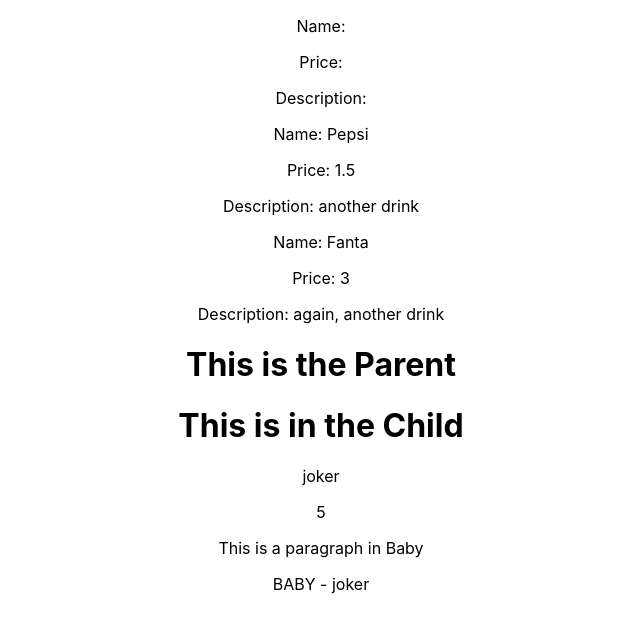
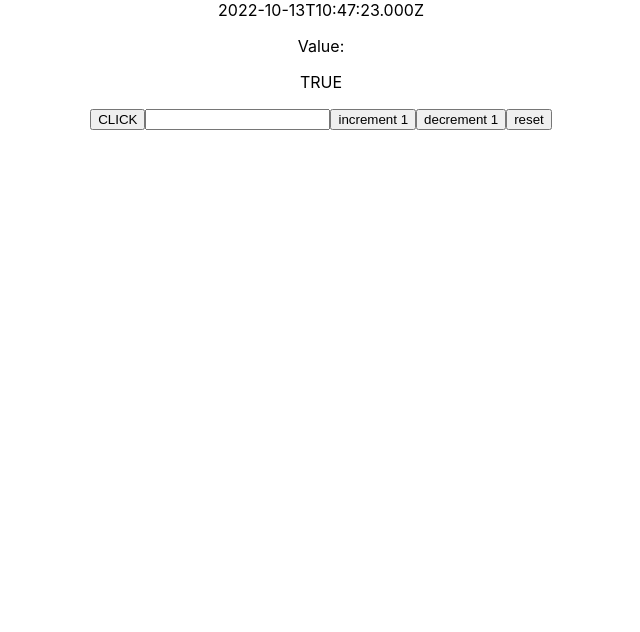
Before and after one commit to gireson91/TDP-Sept-React, a React (Create React App) app: page / in a window 1280 px wide. Shown: the top 632 px of the page, without its empty margins (319-959 px from the left). Built offline with nearby package versions, Linux system fonts and the light colour scheme.

Commit message:
AS: States with counter

```diff
--- a/src/App.jsx
+++ b/src/App.jsx
@@ -3,20 +3,24 @@ import './App.css';
 import Person from './Person';
 import Products from './Components/Props/Products';
 import Parent from './Components/Props/Parent';
+import TrueFalse from './Components/States/TrueFalse';
+import Counter from './Components/States/Counter';
 
 function App() {
 
   const Heading = () => <h1>YO!</h1>
   return (
     <div className="App">
+
+
         {/* <Heading/>
         <Person/> */}
         {/* {Person()} DODGY */}
 
         {/* PROPS TOPIC: */}
         {/* Props example 1 with products */}
-        <Products/>
-        <Products
+        {/* <Products/> */}
+        {/* <Products
         name="Pepsi"
         price={1.50}
         descript="another drink"
@@ -25,9 +29,11 @@ function App() {
         name="Fanta"
         price={3.00}
         descript="again, another drink"
-        />
+        /> */}
         {/* Props example 1 with parent, child & baby */}
-        <Parent/>
+        {/* <Parent/> */}
+        <TrueFalse/>
+        <Counter/>
     </div>
   );
 }
--- /dev/null
+++ b/src/Components/States/Counter.jsx
@@ -0,0 +1,23 @@
+import { useState } from "react";
+
+function Counter(){
+
+    const [count, setCount] = useState();
+
+    const handleChange=(event)=>{
+        setCount(event.target.value)
+        console.log(event);
+    }
+
+    return(
+        <>
+        <input type="number" value={count} onChange={handleChange}/>
+        <button onClick={()=>setCount(parseInt(count)+1)}>increment 1</button>
+        <button onClick={()=>setCount(parseInt(count)-1)}>decrement 1</button>
+        <button onClick={()=>setCount(0)}>reset</button>
+        </>
+    )
+
+}
+
+export default Counter;
--- /dev/null
+++ b/src/Components/States/TrueFalse.jsx
@@ -0,0 +1,20 @@
+import { useState } from "react";
+
+function TrueFalse(){
+
+    const [btn, setBtn] = useState(true);//state, btn - value(false), setBtn - updates based on whatever
+    console.log(btn);
+    return(
+        <>
+        {new Date().toISOString()}
+        <p>Value:</p>
+        {
+            //condition ? valueIfTrue : valueIfFalse
+            btn?<p>TRUE</p>:<p>FALSE</p>
+        }
+        <button onClick={()=>setBtn(current=>!current)}>CLICK</button>
+        </>
+    )
+}
+
+export default TrueFalse;
```
